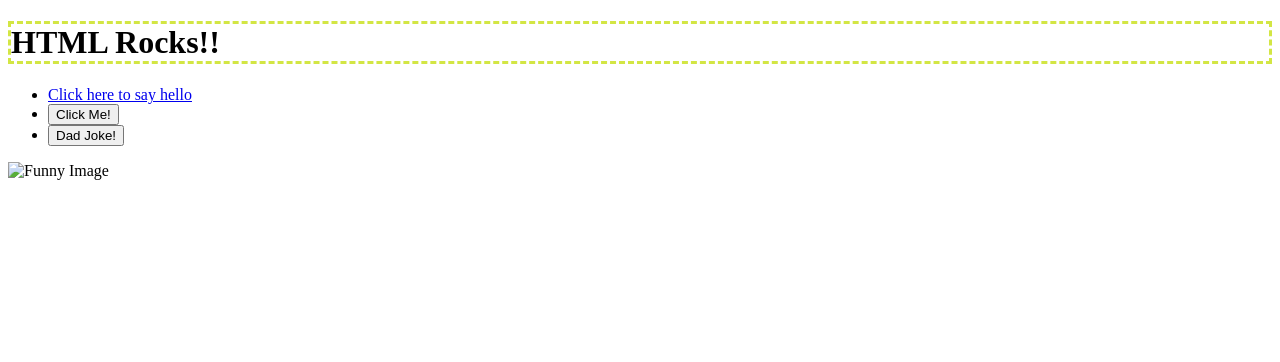
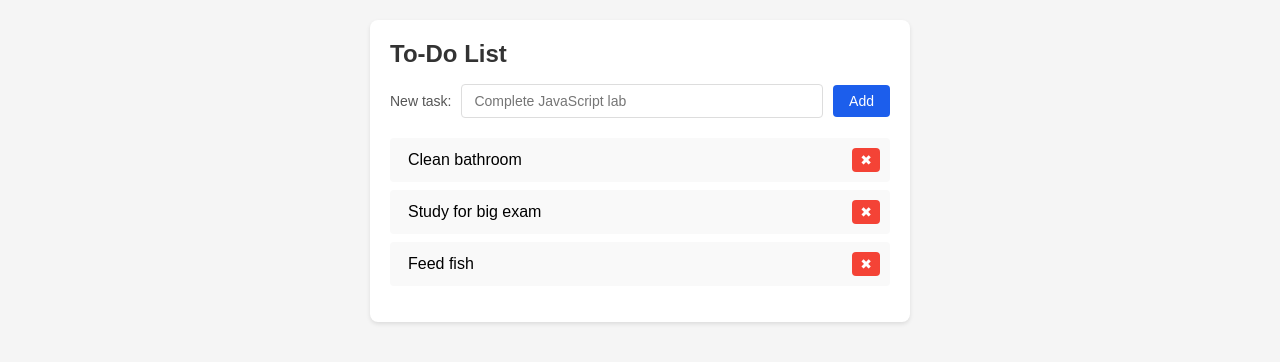
Before and after one commit to ChelseaMaBSU/CS208-11.03-Lab, a website: page index.html in a window 1280 px wide. Drawn offline with Linux system fonts and the light colour scheme; files that its build step writes are made by us from their sources; files whose address does not match are found by name.

Commit message:
11.03 Lab Complete

```diff
--- a/index.html
+++ b/index.html
@@ -3,23 +3,39 @@
 
 <head>
   <meta charset="utf-8">
-  <title>CS208 - Starter Code (UPDATE ME)!</title>
+  <title>To-Do List</title>
   <meta name="description" content="">
   <meta name="viewport" content="width=device-width, initial-scale=1">
   <link rel="stylesheet" href="style.css">
 </head>
 
 <body>
-  <h1>HTML Rocks!!</h1>
-  <ul>
-  <li><a href="/hello">Click here to say hello</a></li>
-  <li><button id="hello-link">Click Me!</button></li>
-  <li><button id="joke-button">Dad Joke!</button></li>
+  <div class="container">
+    <h1>To-Do List</h1>
+
+    <div class="input-section">
+      <label for="new-task">New task:</label>
+      <input type="text" id="new-task" placeholder="Complete JavaScript lab">
+      <button id="add-btn">Add</button>
+    </div>
+
+    <ol id="task-list">
+      <li>
+        <span class="task-text">Clean bathroom</span>
+        <button class="done-btn">&#10006;</button>
+      </li>
+      <li>
+        <span class="task-text">Study for big exam</span>
+        <button class="done-btn">&#10006;</button>
+      </li>
+      <li>
+        <span class="task-text">Feed fish</span>
+        <button class="done-btn">&#10006;</button>
+      </li>
+    </ol>
+  </div>
+
   <script src="script.js"></script>
-  </ul>
-  <img src="funny.png" alt="Funny Image" width="300" height="200">
-
-  <h2 id="joke-display"></h2>
 </body>
 
 </html>
```
Also changed, not shown: dist/funny.png (deleted), dist/script.js, dist/style.css, 1 other file.
